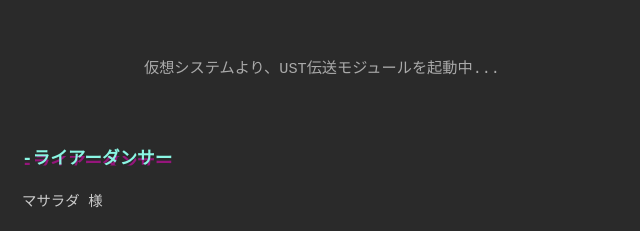
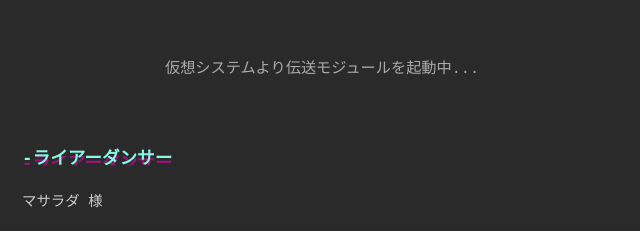
Before and after one commit to Nida122/USTtest, a plain HTML site: page index.html in a window 1280 px wide. Shown: the part 175-406 px from the top of the page, 318-958 px from the left. Drawn offline with Linux system fonts and the light colour scheme.

Commit message:
Update index.html

```diff
--- a/index.html
+++ b/index.html
@@ -103,7 +103,7 @@
 
   <main>
     <h1 class="glitch-text">UST配布</h1>
-    <p class="intro-text">仮想システムより、UST伝送モジュールを起動中...</p>
+    <p class="intro-text">仮想システムより伝送モジュールを起動中...</p>
 
     <ul class="ust-list">
       <li>
```
